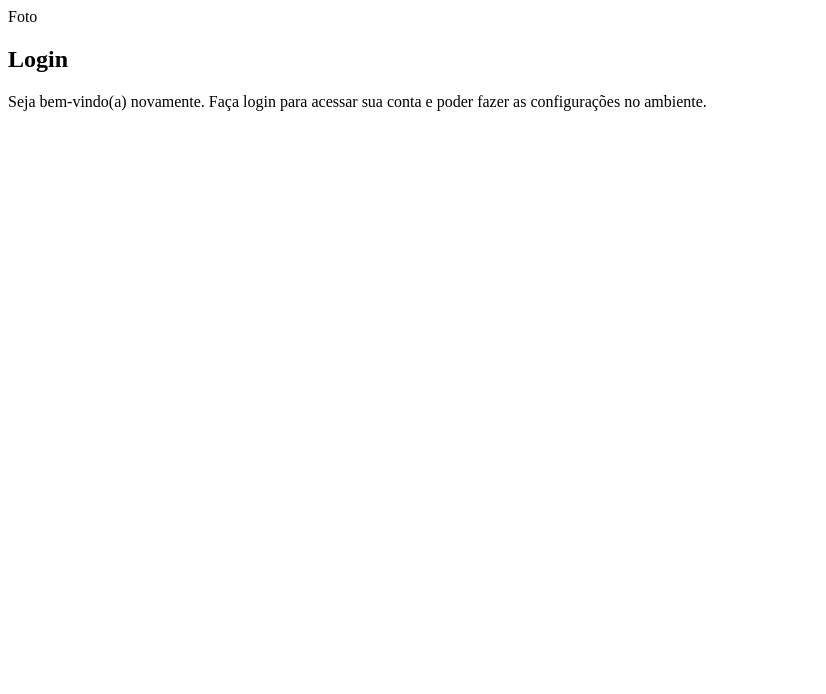
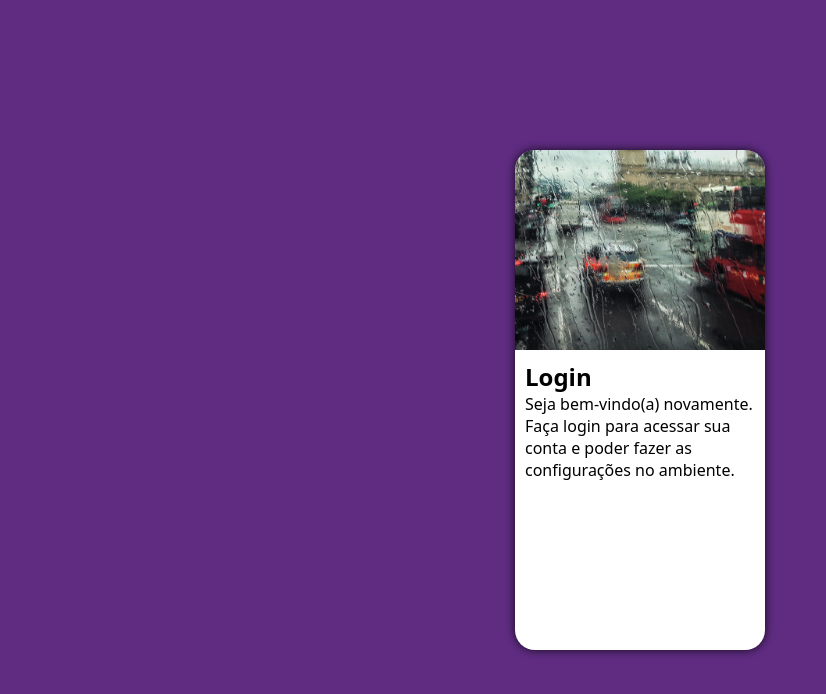
Before and after one commit to Phaionner/projeto-login, a plain HTML site: page index.html in a window 1280 px wide. Shown: the whole page, without its empty margins (0-826 px from the left). Drawn offline with Linux system fonts and the light colour scheme.

Commit message:
atualizei o login

```diff
--- a/estilos/style.css
+++ b/estilos/style.css
@@ -5,3 +5,49 @@
     Verde: #49a09d
     Lilás: #5f2c82
 */
+
+* {
+    font-family: system-ui, -apple-system, BlinkMacSystemFont, 'Segoe UI', Roboto, Oxygen, Ubuntu, Cantarell, 'Open Sans', 'Helvetica Neue', sans-serif;
+    padding: 0px;
+    margin: 0px;
+    box-sizing: border-box;
+}
+
+body, html {
+    background-color: #5f2c82;
+    height: 100vh;
+    width: 100vw;
+}
+
+main {
+    position: relative;
+    height: 100vh;
+    width: 100vw;
+}
+
+section#login {
+    position: absolute;
+    top: 50%;
+    left: 50%;
+    transform: translate(-50%, -50%);
+    overflow: hidden;
+
+    background-color: white;
+    width: 250px;
+    height: 500px;
+    border-radius: 20px;
+    box-shadow: 0px 0px 10px rgba(0, 0, 0, 0.808);
+}
+
+section#login > div#imagem {
+    display: block;
+    background: #5f2c82 url(../imagens/pexels-sid-ali-2028885.jpg) no-repeat;
+    background-size: cover;
+    background-position: center bottom;
+    height: 200px;
+}
+
+section#login > div#formulario {
+    display: block;
+    padding: 10px;
+}
--- a/index.html
+++ b/index.html
@@ -10,7 +10,7 @@
     <main>
         <section id="login">
             <div id="imagem">
-                Foto
+                <!-- Aqui vai a imagem nas CSS-->
             </div>
             <div id="formulario">
                 <h1>Login</h1>
```
